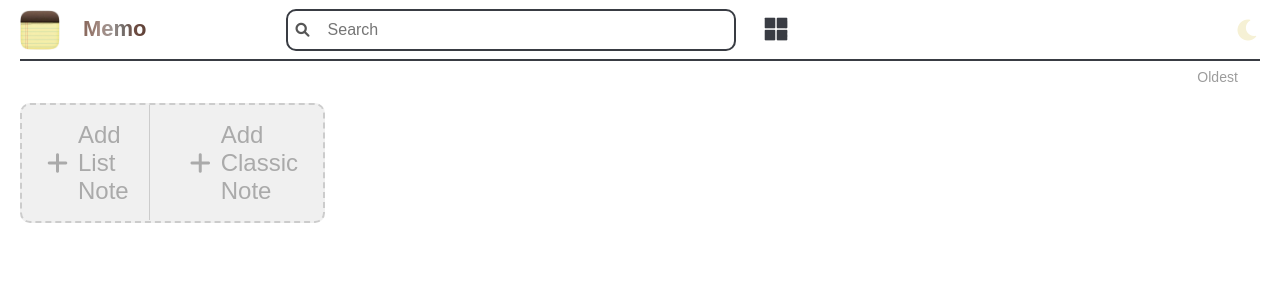
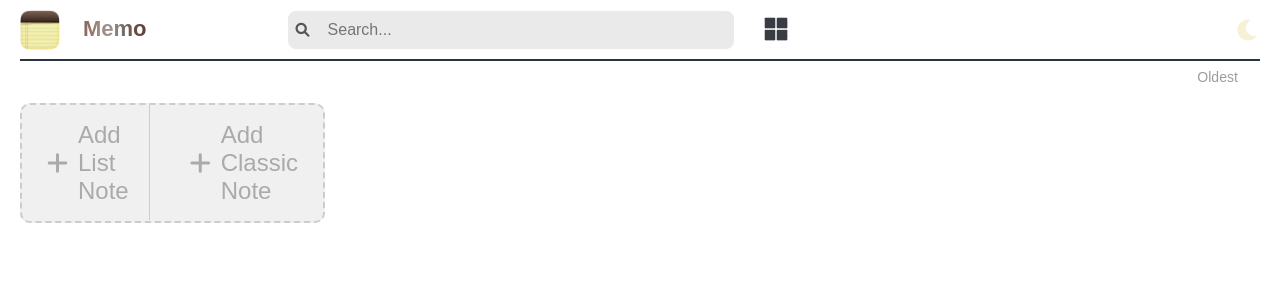
Before and after one commit to SplayLobster/MemoApp2, a Vue app: page / in a window 1280 px wide. Shown: the top 300 px of the page. Built offline with nearby package versions, Linux system fonts and the light colour scheme; no server answers.

Commit message:
Almost finished

```diff
--- a/src/assets/main.css
+++ b/src/assets/main.css
@@ -16,19 +16,19 @@ body {
 /* Define light theme variables */
 :root {
   --background-color: #ffffff;
-  --text-color: #393c43;
+  --text-color: #283442;
   --note-background-color: #ffffff;
-  --search-bar-background-color: #f1f3f4;
-  --icon-color: #393c43
+  --search-bar-background-color: #e0e0e0af;
+  --icon-color: #283442;
 }
 
 /* Define dark theme variables */
 body.dark-theme {
-  --background-color: #393c43;
+  --background-color: #283442;
   --text-color: #e8eaed;
   --icon-color: #e8eaed;
-  --note-background-color: #393c43;
-  --search-bar-background-color: #525355;
+  --note-background-color: #414b57;
+  --search-bar-background-color: #2a3543;
 }
 
 .theme-toggle i {
@@ -95,7 +95,7 @@ body {
   font-family: Arial, sans-serif; /* Ensure a consistent font across the app */
 }
 .dragging {
-  opacity: 1 !important; /* Ensure full opacity when dragging */
+  opacity: 1; /* Ensure full opacity when dragging */
   transition: none; /* Disable any transition effect */
   z-index: 1000; /* Ensure it's above other elements */
 }
--- a/src/components/ListNote.vue
+++ b/src/components/ListNote.vue
@@ -371,6 +371,7 @@ input[type="checkbox"] {
   opacity: 0.5; /* Reduce opacity of text for completed items */
 }
 .note {
+  background-color: var(--note-background-color);
   position: relative;
   z-index: 1;
   display: flex;
--- a/src/components/Note.vue
+++ b/src/components/Note.vue
@@ -299,6 +299,7 @@ export default {
 }
 
 .note {
+  background-color: var(--note-background-color);
   position: relative; /* Aggiungiamo posizione relativa per gestire posizione del modal */
   z-index: 1; /* Impostiamo z-index per assicurare che le note siano sopra il modal */
   display: flex;
--- a/src/views/Home.vue
+++ b/src/views/Home.vue
@@ -8,15 +8,20 @@
         Memo
       </h1>
       <div class="search-container">
-        <i class="fas fa-search search-icon"></i>
+        <i class="fas fa-search search-icon" @click="startSearch"></i>
         <input
           :disabled="isOccupiedFromServer"
           type="text"
           v-model="searchQuery"
-          placeholder="Search"
+          placeholder="Search..."
           class="search-input"
           id="searchInput"
         />
+        <i
+          v-if="searchQuery"
+          class="fas fa-times-circle clear-icon"
+          @click="clearSearch"
+        ></i>
       </div>
       <button
         class="theme-toggle"
@@ -254,6 +259,9 @@ export default {
     this.stopPolling(); // Clear the interval when the component is destroyed
   },
   methods: {
+    refreshPage() {
+      window.location.reload();
+    },
     async loadNotesFromServer() {
       try {
         const response = await loadNotes();
@@ -287,6 +295,26 @@ export default {
       const themeClass = this.isDarkTheme ? "dark-theme" : "light-theme";
       document.body.classList.toggle("dark-theme", this.isDarkTheme);
       document.documentElement.setAttribute("data-theme", themeClass);
+    },
+    startSearch() {
+      if (this.searchQuery.trim() !== "") {
+        this.search();
+      }
+      this.refreshPage();
+    },
+    search() {
+      const query = this.searchQuery.toLowerCase().trim();
+      if (!query) return this.notes;
+
+      return this.notes.filter((note) => {
+        const titleMatch = note.title.toLowerCase().includes(query);
+        const utenteMatch = note.utente.toLowerCase().includes(query);
+        return titleMatch || utenteMatch;
+      });
+    },
+    clearSearch() {
+      this.searchQuery = "";
+      this.refreshPage();
     },
     updateTitle(index, newTitle) {
       this.notes[index].title = newTitle;
@@ -473,6 +501,7 @@ export default {
 }
 
 .search-icon {
+  cursor: pointer;
   position: absolute;
   left: 10px;
   font-size: 14px;
@@ -483,9 +512,9 @@ export default {
   font-size: 16px;
   width: 450px;
   padding: 10px 18px 10px 40px; /* Added left padding for the icon */
-  background-color: var(--note-background-color);
+  background-color: var(--search-bar-background-color);
   border: 2px solid;
-  border-color: var(--text-color);
+  border-color: var(--note-background-color);
   border-radius: 10px;
   color: var(--text-color);
   transition: background-color 0.3s ease, border-color 0.3s ease,
@@ -497,10 +526,16 @@ export default {
   background-color: var(
     --background-color
   ); /* Change background color on focus */
-  border-color: var(--text-color); /* Change border color on focus */
+  border-color: #2a577e; /* Change border color on focus */
   box-shadow: 0 0 5px rgba(136, 141, 148, 0.566); /* Add box shadow for highlighting */
 }
-
+.clear-icon {
+  position: absolute;
+  right: 1rem;
+  cursor: pointer;
+  color: #565656;
+  background-color: transparent;
+}
 .controls {
   display: flex;
   align-items: center;
@@ -558,7 +593,7 @@ export default {
   cursor: grab; /* Default cursor for draggable notes */
   display: flex;
   justify-content: center;
-  background-color: var(--note-background-color);
+  background-color: var(--background-color);
   color: var(--note-text-color);
 }
 
```
